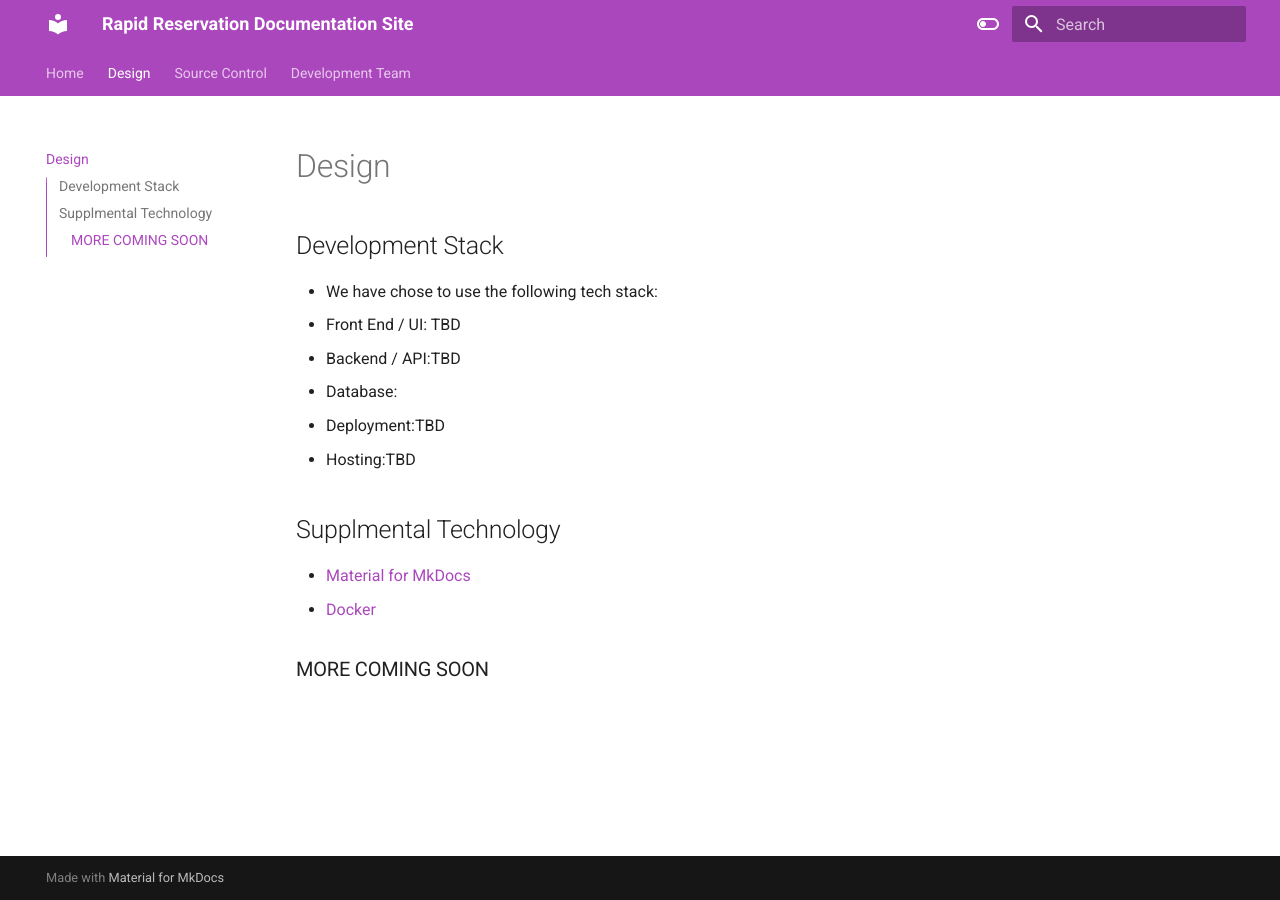
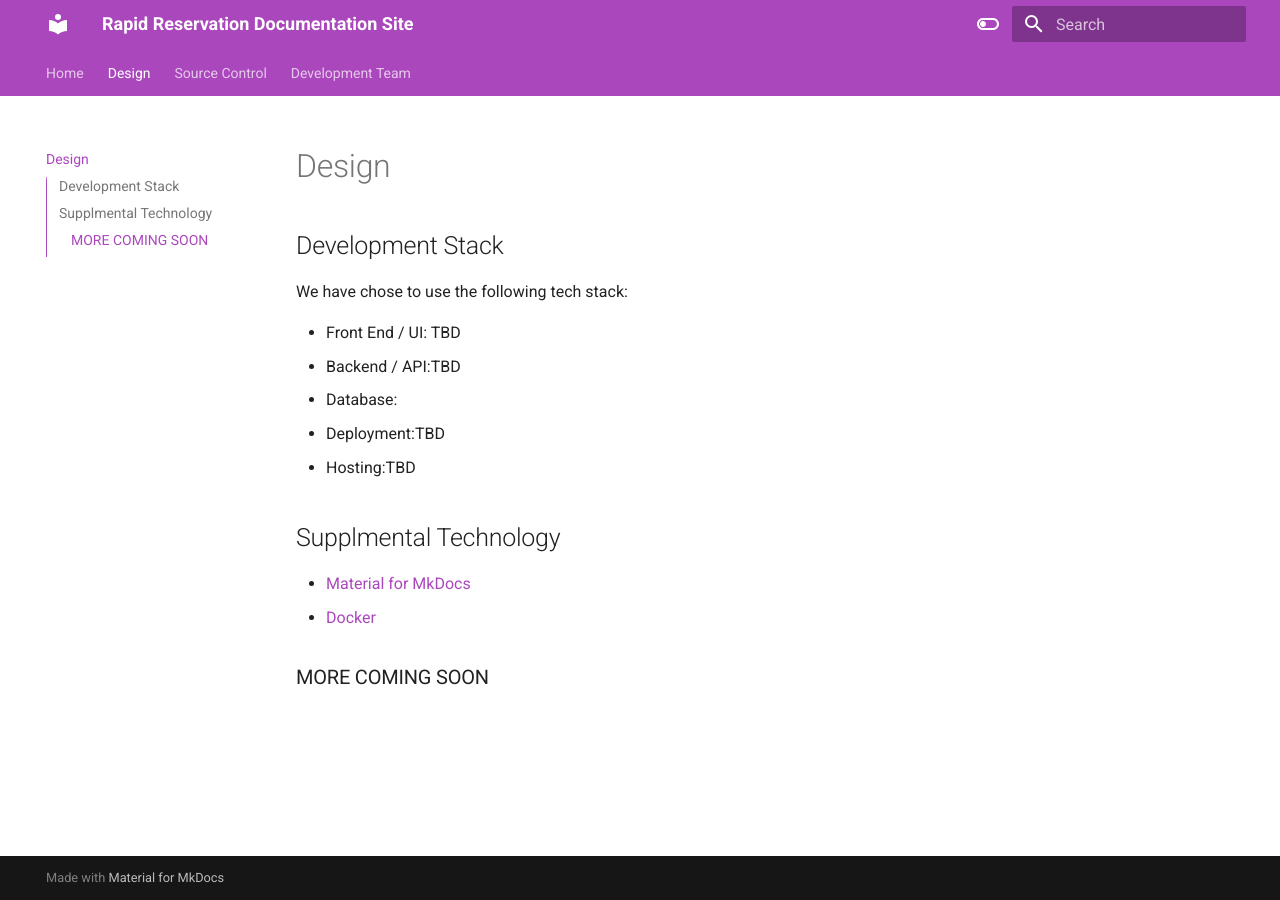
Before and after one commit to Rapid-Reservation/rapid-reservation-docs, an MkDocs documentation site: the page built from docs/design.md, in a window 1280 px wide. Built offline with MkDocs 1.6.1 and Material for MkDocs 9.7.7, drawn with Linux system fonts in a browser that asks for light colours.

```diff
--- a/docs/design.md
+++ b/docs/design.md
@@ -2,12 +2,13 @@
 
 ## Development Stack
 
-- We have chose to use the following tech stack:
-  - Front End / UI: TBD
-  - Backend / API:TBD
-  - Database:
-  - Deployment:TBD
-  - Hosting:TBD
+We have chose to use the following tech stack:
+
+- Front End / UI: TBD
+- Backend / API:TBD
+- Database:
+- Deployment:TBD
+- Hosting:TBD
 
 ## Supplmental Technology
 
```
